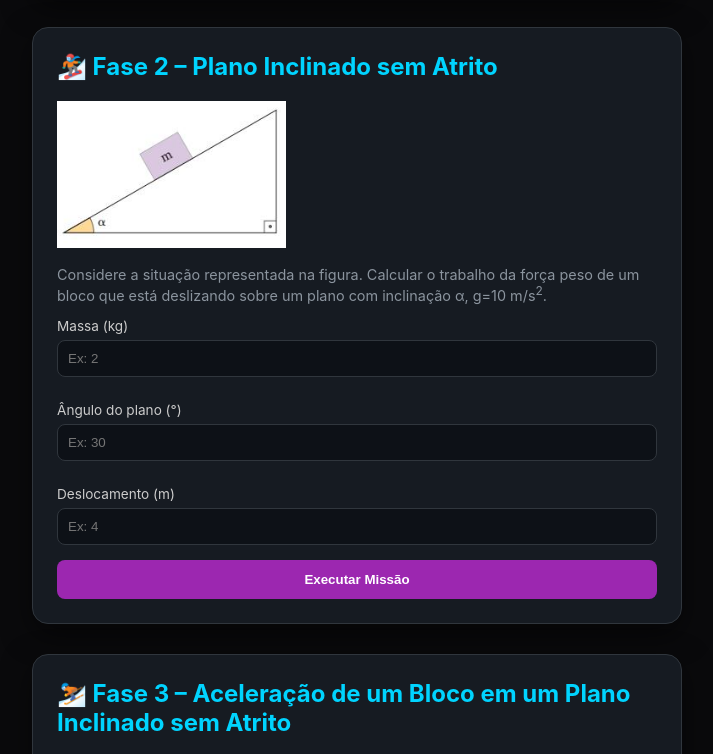
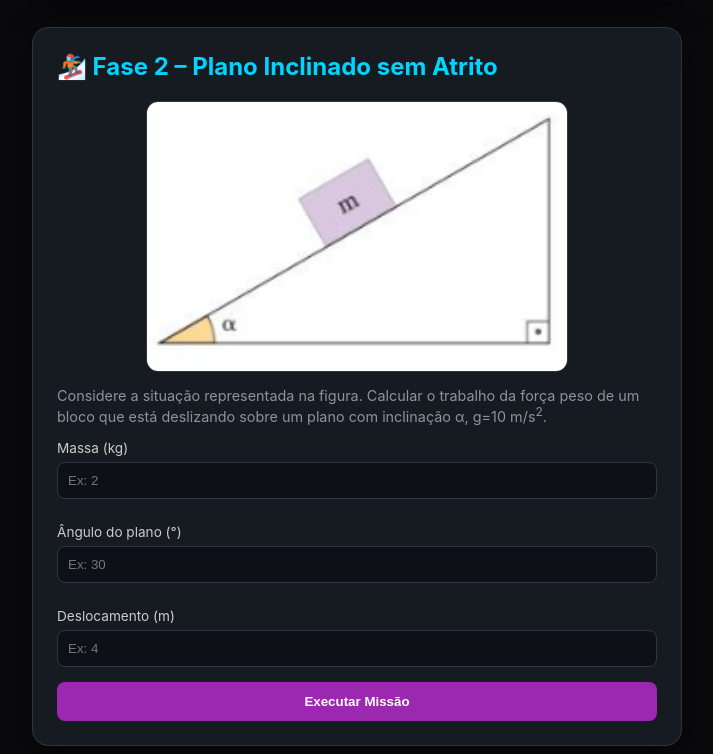
Before and after one commit to Alessaandra/Trabalho-e-Energia, a plain HTML site: page index.html in a window 1280 px wide. Shown: the part 1038-1792 px from the top of the page, without its empty margins (283-996 px from the left). Drawn offline with Linux system fonts and the light colour scheme.

Commit message:
index.html

```diff
--- a/index.html
+++ b/index.html
@@ -93,6 +93,17 @@
             border: 1px solid var(--primary);
             font-weight: bold;
         }
+
+.figura {
+    width: 100%;
+    max-width: 420px;
+    margin: 15px auto;
+    display: block;
+    border-radius: 12px;
+    border: 1px solid #30363d;
+    background: #000;
+}
+
     </style>
 </head>
 
```
